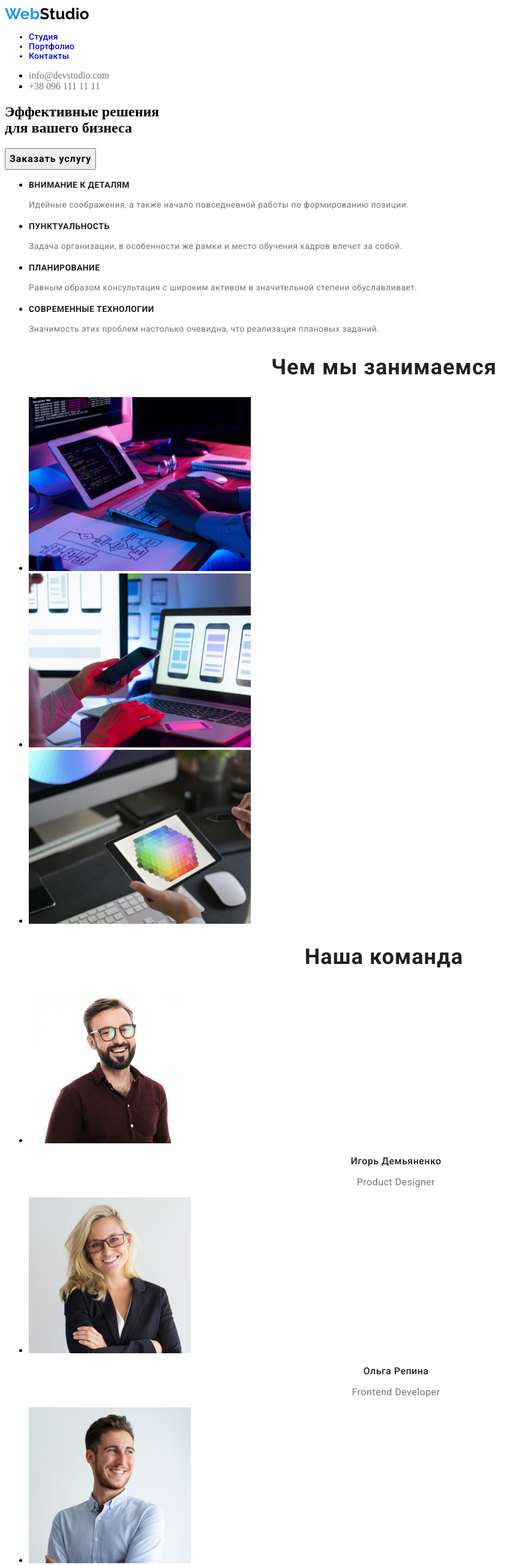
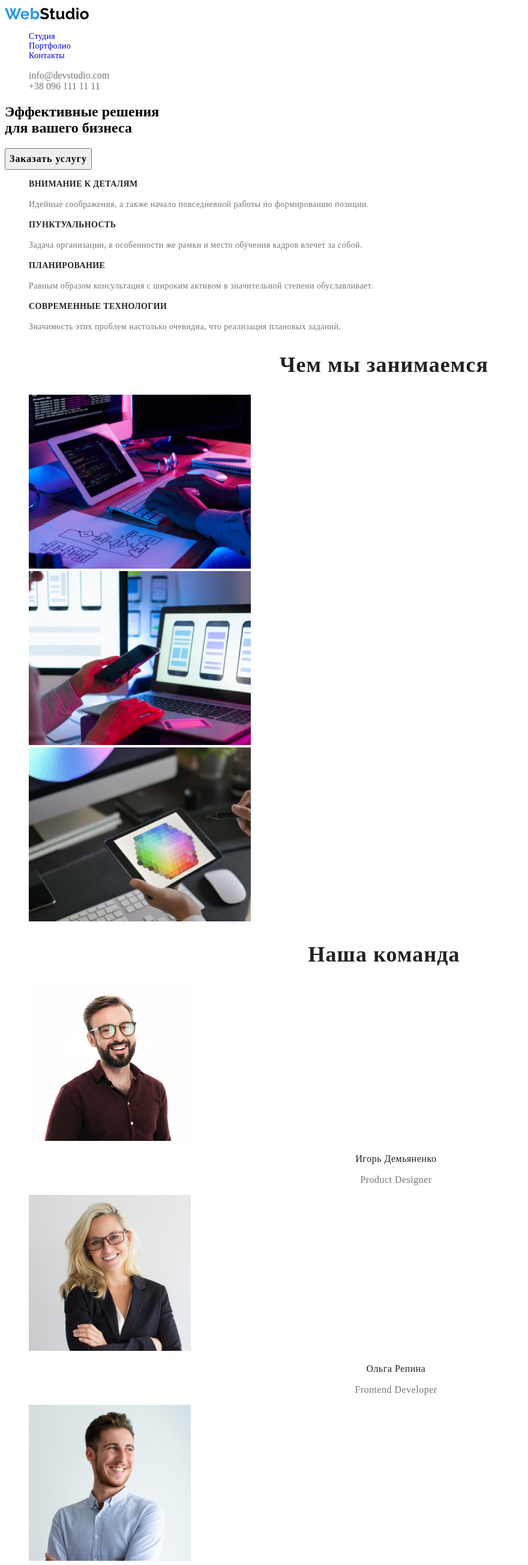
Before and after one commit to Andriy-Lesyk/goit-markup-hw-00, a plain HTML site: page index.html in a window 1280 px wide. Shown: the top 2609 px of the page at 60% size, without its empty margins (0-880 px from the left). Drawn offline with Linux system fonts and the light colour scheme.

Commit message:
Вносит коррективы

```diff
--- a/index.html
+++ b/index.html
@@ -14,7 +14,7 @@
             <a class="logo" lang="en" href="#">
             <span class="logo-first">Web</span><span class="logo-second">Studio</span>
             </a>
-            <ul>
+            <ul class="nav-list">
 
                 <li class="nav-list"><a class="nav-list-studio" href="index.html">Студия</a></li>
                 <li class="nav-list"><a class="nav-list-portfolio" href="portfolio.html">Портфолио</a></li>
@@ -22,7 +22,7 @@
 
             </ul>
         </nav>
-        <ul>
+        <ul class="contacts">
             <li class="contacts"><a class="mail" href="mailto:info@devstudio.com">info@devstudio.com</a></li>
             <li class="contacts"><a class="tel" href="tel:+380961111111">+38 096 111 11 11</a></li>
         </ul>
@@ -64,7 +64,7 @@
         <!-- Наша команда -->
         <section class="our_team">
         <h2 class="our_team-tilte">Наша команда</h2>
-        <ul>
+        <ul class="our-team-list">
             <li class="our_team-item"><img src="Images/img(3).jpg" alt="Игорь Демьяненко" width="270" height="260">
             <h3 class="our_team-item-title">Игорь Демьяненко</h3><p lang="en" class="our_team-item-position">Product Designer</p></li>
             <li class="our_team-item"><img src="Images/img(4).jpg" alt="Ольга Репина" width="270" height="260">
--- a/style.css
+++ b/style.css
@@ -1,9 +1,14 @@
 :root{
     --accent-color:#2196F3;
+    --roboto-font: font-family: Roboto, sans-serif;
+    --raleway-font: Raleway, sans-serif;
+    --titles-color: #212121;
+    --items-color: #757575;
+
 }
 /*------------HEADER--------------*/
 .logo{
-font-family: Raleway, sans-serif;
+font-family: var(--raleway-font);
 font-weight: 700;
 font-size: 26px;
 line-height: 1.192;
@@ -17,7 +22,7 @@ color: #2196F3;
 color: #000000;
 }
 .nav{
-font-family: Roboto, sans-serif;
+font-family: var(--roboto-font);
 font-style: normal;
 font-weight: 500;
 font-size: 14px;
@@ -26,7 +31,10 @@ letter-spacing: 0.02em;
 
 }
 .nav-list{
-    color: #212121;
+    color: var(--titles-color);
+}
+.nav-list, .contacts, .advantages-list, .we_made_job-list, .our-team-list, .btn-list, .examples-list {
+list-style: none;
 }
 .nav-list-studio, .nav-list-portfolio, .nav-list-contacts{
     text-decoration: none;
@@ -38,7 +46,7 @@ letter-spacing: 0.02em;
 }
 .mail, .tel {
     text-decoration: none;
-    color: #757575;
+    color: var(--items-color);
 }
 .mail:hover, .mail:focus, .tel:hover, .tel:focus{
     color:var(--accent-color);
@@ -49,7 +57,7 @@ letter-spacing: 0.02em;
 
 /*-------------HERO----------------*/
 .hero-title{
-font-family: Roboto;
+font-family: var(--roboto-font);
 font-weight: 900;
 font-size: 44px;
 line-height: 1,364;
@@ -62,7 +70,7 @@ text-transform: uppercase;
 /*color: #FFFFFF;*/
 }
 .hero-btn{
-    font-family: Roboto;
+font-family: var(--roboto-font);
 font-style: normal;
 font-weight: bold;
 font-size: 16px;
@@ -81,24 +89,24 @@ letter-spacing: 0.06em;
 /*--------------ADVANTAGES-------------*/
 .advantages-title{
 
-    font-family: Roboto;
+    font-family: var(--roboto-font);
     font-style: normal;
     font-weight: bold;
     font-size: 14px;
     line-height:1.143;
     letter-spacing: 0.03em;
     text-transform: uppercase;
-    color: #212121;
+    color: var(--titles-color);
 }
 .advantages-discription{
-font-family: Roboto;
+font-family: var(--roboto-font);
 font-style: normal;
 font-weight: normal;
 font-size: 14px;
 line-height: 1.714;
 /* or 171% */
 letter-spacing: 0.03em;
-color: #757575;
+color: var(--items-color);
 }
 /*---------------END AVANTAGES--------------*/
 
@@ -106,13 +114,13 @@ color: #757575;
 
 
 .we_made-title, .our_team-tilte, .constant-clients{
-font-family: Roboto;
-font-weight: bold;
+font-family: var(--roboto-font);
+font-weight: 700;
 font-size: 36px;
 line-height: 1.167;
 text-align: center;
 letter-spacing: 0.03em;
-color: #212121;
+color: var(--titles-color);
 }
 
 /*----------------END WE MADE----------------*/
@@ -120,31 +128,31 @@ color: #212121;
 /*---------------OUR TEAM--------------------*/
 
 .our_team-item-title{
-    font-family: Roboto;
+    font-family: var(--roboto-font);
     font-style: normal;
     font-weight: 500;
     font-size: 16px;
     line-height: 1.188;
     text-align: center;
     letter-spacing: 0.03em;
-    color: #212121;
+    color: var(--titles-color);
 }
 .our_team-item-position{
-    font-family: Roboto;
+    font-family: var(--roboto-font);
 font-style: normal;
 font-weight: normal;
 font-size: 16px;
 line-height: 1.188;
 text-align: center;
 letter-spacing: 0.03em;
-color: #757575;
+color: var(--items-color);
 }
 /*-----------------END OUR TEAM---------------*/
 
 /*-----------------FOOTER---------------------*/
 
 .adress-gorod{
-    font-family: Roboto;
+    font-family: var(--roboto-font);
 font-style: normal;
 font-weight: normal;
 font-size: 14px;
@@ -157,31 +165,38 @@ letter-spacing: 0.03em;
 /*------------------PORTFOLIO------------------*/
 
 .btn-item{
-font-family: Roboto;
+font-family: var(--roboto-font);
 font-style: normal;
 font-weight: 500;
 font-size: 16px;
 line-height: 1.625;
 text-align: center;
 letter-spacing: 0.03em;
-color: #212121;
+color: var(--titles-color);
+
 
 }
 .examples-title{
-    font-family: Roboto;
+    font-family: var(--roboto-font);
 font-style: normal;
 font-weight: bold;
 font-size: 18px;
 line-height: 2;
 letter-spacing: 0.06em;
-color: #212121;
+color: var(--titles-color);
 }
 .example-description{
-font-family: Roboto;
+font-family: var(--roboto-font);
 font-style: normal;
 font-weight: normal;
 font-size: 16px;
 line-height: 1.875;
 letter-spacing: 0.03em;
-color: #757575;
+color: var(--items-color);
 }
+
+.btn-item:hover, .btn-item:focus{
+    background-color: var(--accent-color);
+    color: #ffffff;
+}
+/*--------------END PORTFOLIO-----------*/
```
Also changed, not shown: portfolio.html (+4 -4 lines).
